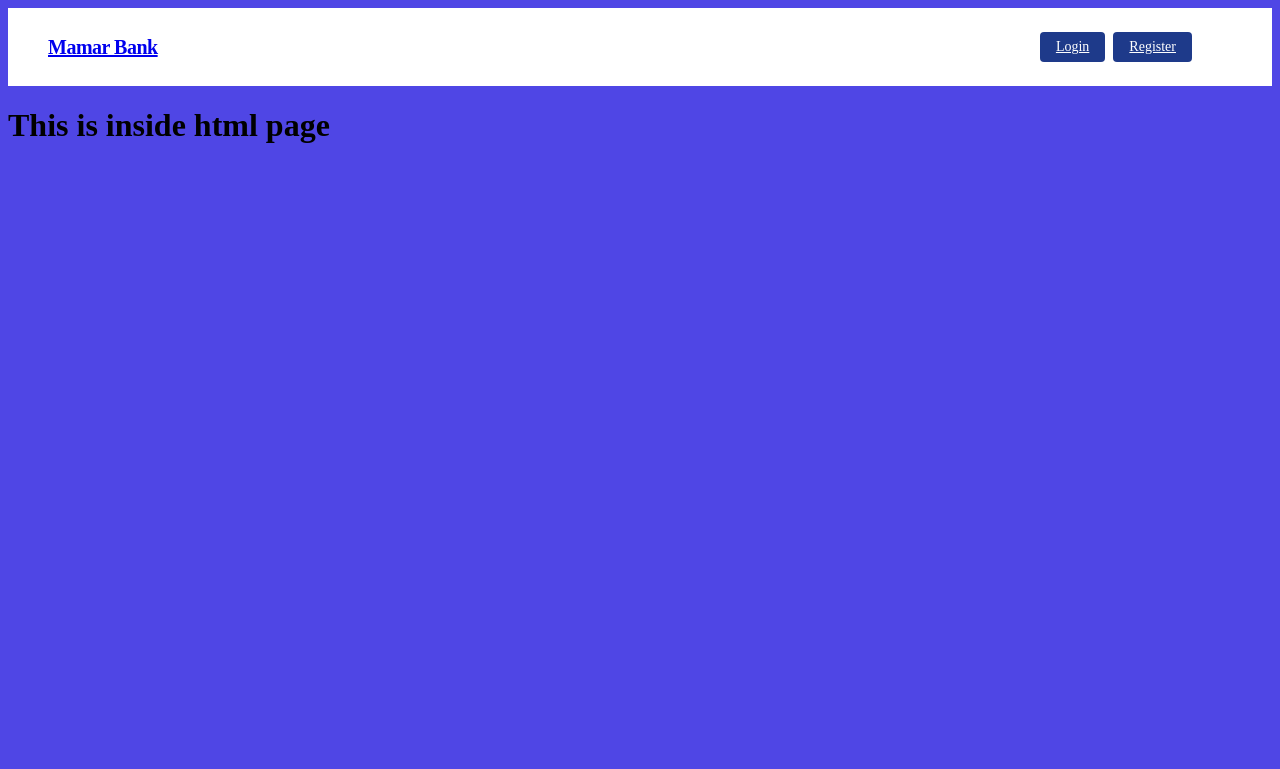
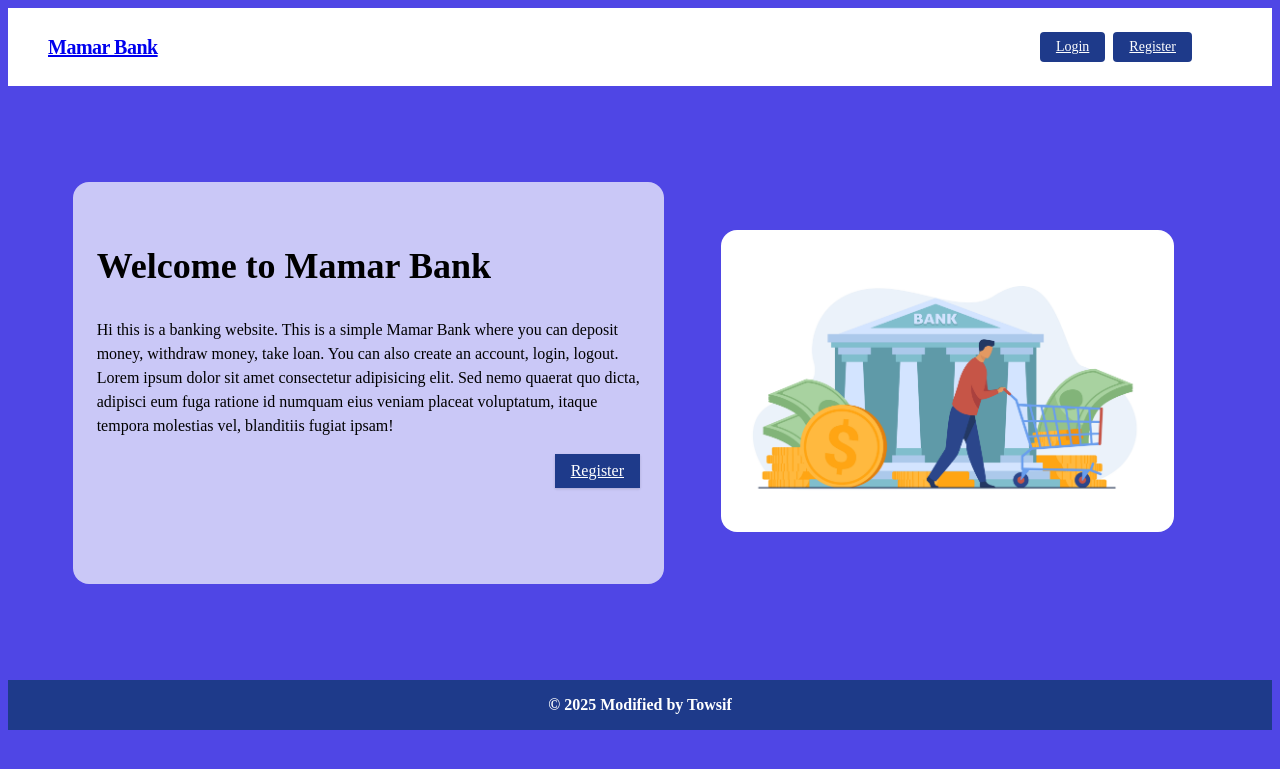
Before and after one commit to AbdullahAlTowsif/django-mamar-bank, a Django app: page / in a window 1280 px wide. Shown: the top 769 px of the page. Run offline with Django 5.2, Linux system fonts and the light colour scheme; some libraries are stand-ins or nearby versions.

Commit message:
message index and footer added

```diff
--- a/core/templates/base.html
+++ b/core/templates/base.html
@@ -9,9 +9,13 @@
 <body class="bg-indigo-600">
     {% include "navbar.html" %}
     <div>
+        <div class="bg-white lg:container lg:mx-auto" id="main">
+            {% include 'messages.html' %}
+        </div>
         {% block body %}
 
         {% endblock %}
     </div>
+    {% include "footer.html" %}
 </body>
 </html>
--- /dev/null
+++ b/core/templates/footer.html
@@ -0,0 +1,11 @@
+<footer class="footer bg-blue-900 text-white relative border-b-2 mt-10">
+    <div class="container mx-auto px-6">
+        <div class="mt-5 flex flex-col items-center">
+            <div class="sm:w-2/3 text-center py-0 pb-2">
+                <p class="text-md text-white font-bold mb-2">
+                    © {% now "Y" %} Modified by Towsif
+                </p>
+            </div>
+        </div>
+    </div>
+</footer>
--- a/core/templates/index.html
+++ b/core/templates/index.html
@@ -1,5 +1,25 @@
-{% extends "base.html" %}
+{% extends 'base.html' %}
+{% load static %}
 
-{% block body %}
-    <h1>This is inside html page</h1>
+{% block head_title %}Banking System{% endblock %} {% block body %}
+<div class="w-11/12 mx-auto flex flex-col md:flex-row items-center my-12 md:my-24">
+
+    <div class="flex flex-col w-full lg:w-1/2 justify-center items-start pt-12 pb-24 px-6 bg-white rounded-2xl bg-opacity-70 mx-3">
+        <h1 class="font-bold text-4xl my-4">Welcome to Mamar Bank</h1>
+        <p class="leading-normal mb-4">
+            Hi this is a banking website.
+            This is a simple Mamar Bank where you can deposit money, withdraw money, take loan. You can also create an account, login, logout. Lorem ipsum dolor sit amet consectetur adipisicing elit. Sed nemo quaerat quo dicta, adipisci eum fuga ratione id numquam eius veniam placeat voluptatum, itaque tempora molestias vel, blanditiis fugiat ipsam!
+
+        </p>
+        <div class="flex justify-end w-full">
+            <a href="{% url 'register' %}" class="bg-blue-900 text-white rounded-none hover:bg-white hover:text-blue-900 hover:border-blue-900 shadow hover:shadow-lg py-2 px-4 border border-gray-900 hover:border-transparent">Register</a>
+        </div>
+    </div>
+
+    <div class="w-full lg:w-1/2 lg:py-6 text-center ">
+        <img class ="rounded-2xl w-10/12" src ="{% static './img/bank.jpg' %}"/>
+    </div>
+
+</div>
+
 {% endblock %}
--- /dev/null
+++ b/core/templates/messages.html
@@ -0,0 +1,13 @@
+{% for message in messages %}
+
+<div class="bg-teal-100 border-t-4 border-teal-500 rounded-b text-teal-900 px-4 py-3 shadow-md mt-2" role="alert">
+    <div class="flex">
+        <div class="py-1"><svg class="fill-current h-6 w-6 text-teal-500 mr-4" xmlns="http://www.w3.org/2000/svg" viewBox="0 0 20 20"><path d="M2.93 17.07A10 10 0 1 1 17.07 2.93 10 10 0 0 1 2.93 17.07zm12.73-1.41A8 8 0 1 0 4.34 4.34a8 8 0 0 0 11.32 11.32zM9 11V9h2v6H9v-4zm0-6h2v2H9V5z"/></svg></div>
+        <div>
+            <p class="font-bold">Success!</p>
+            <p class="text-sm">{{ message }}</p>
+        </div>
+    </div>
+</div>
+
+{% endfor %}
```
Also changed, not shown: core/static/img/bank.jpg (added), db.sqlite3.
